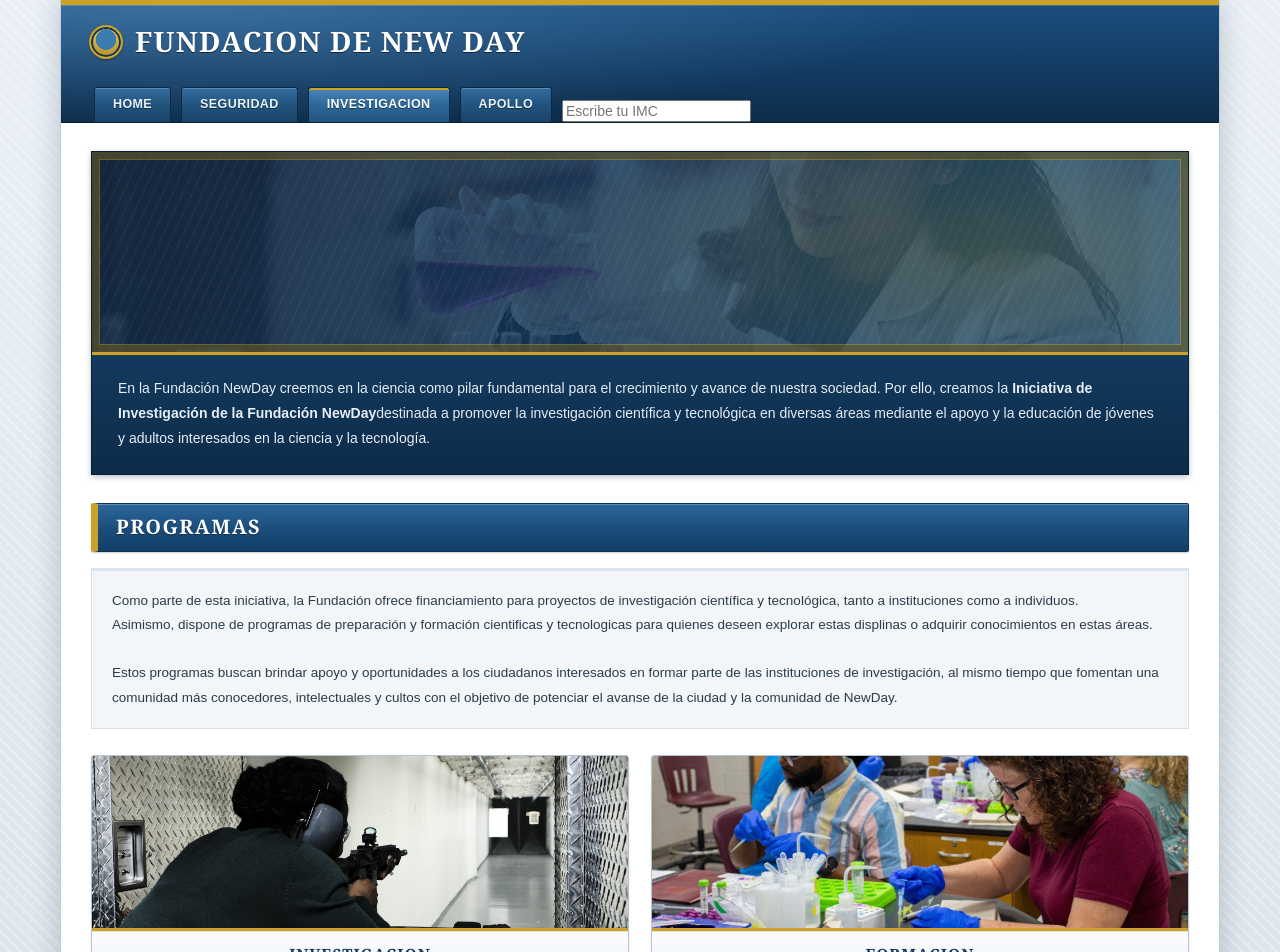
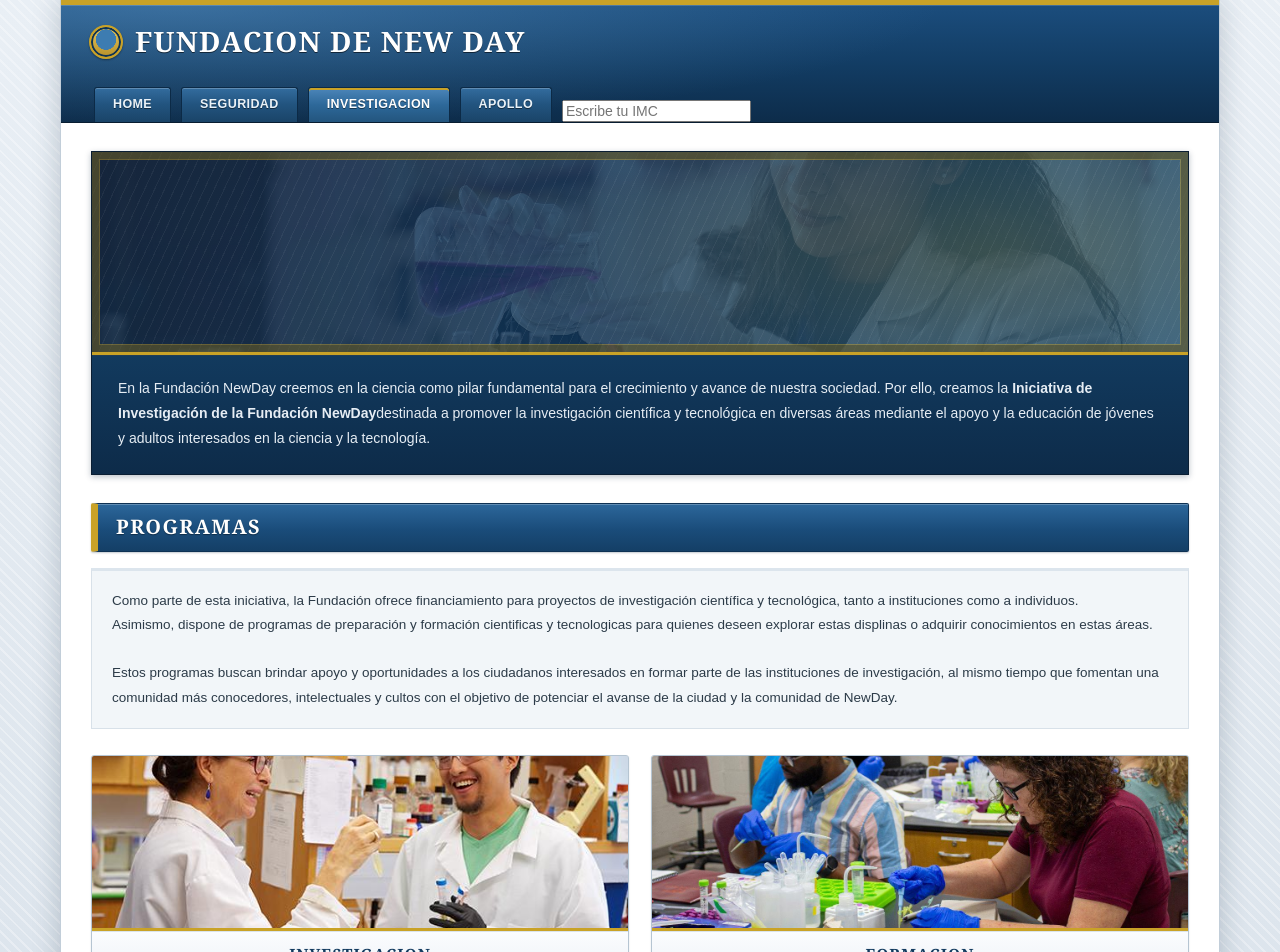
Before and after one commit to Andres-albornoz/NewDay_web, a React (Vite) app: page /#/Investigacion in a window 1280 px wide. Shown: the top 952 px of the page. Built offline with nearby package versions, Linux system fonts and the light colour scheme.

Commit message:
intento v4.7 solucionar inicio

```diff
--- a/src/pages/Investigacion.jsx
+++ b/src/pages/Investigacion.jsx
@@ -3,7 +3,7 @@ import { Link } from 'react-router';
 const programas_Investigacion = [
   {
     nombre: 'Investigacion',
-    imagen: './imagenes/tiros.png',
+    imagen: './imagenes/Investigacion.png',
     texto: 'apollo y financiamiento de proyectos de investigación'
   },
   {
```
